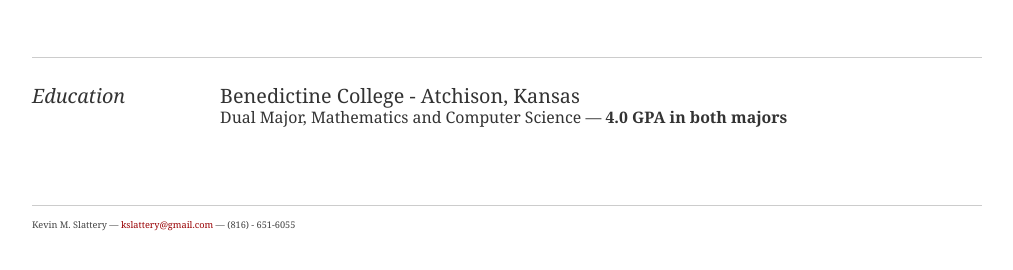
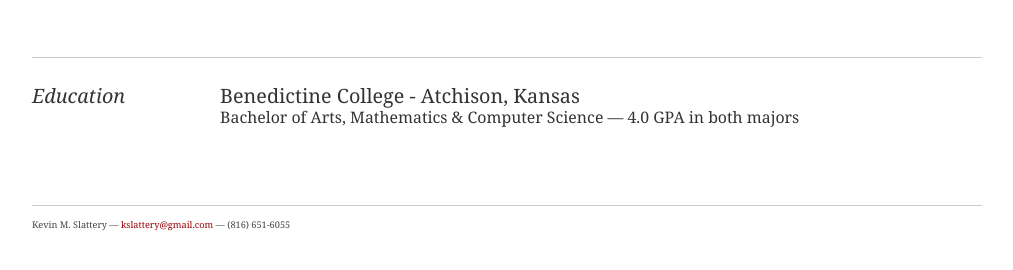
Before and after one commit to kslattery/kslattery.github.io, a Jekyll site: the page pages/slattery_resume.html, which Jekyll copies as it is, in a window 1280 px wide and 900 px high, scrolled down 1006 px. Shown: the part 596-866 px from the top of the window, without its empty margins (133-1146 px from the left). Built offline with Jekyll 4.4.1, drawn with Linux system fonts in a browser that asks for light colours; some of the changed text lies outside the part shown.

Commit message:
Update phone number formatting and degree info

```diff
--- a/pages/slattery_resume.html
+++ b/pages/slattery_resume.html
@@ -32,7 +32,7 @@
 					<div class="contact-info">
                         <!---// 						<h3><a id="pdf" href="#">Download PDF</a></h3> -->
 						<h3><a class="spamspan" href="mailto:kslattery@gmail.com">kslattery@gmail.com</a></h3>
-						<h3>(816)-651-6055</h3>
+						<h3>(816) 651-6055</h3>
 					</div><!--// .contact-info -->
 				</div>
 			</div><!--// .yui-gc -->
@@ -162,7 +162,7 @@
 						</div>
 						<div class="yui-u">
 							<h2>Benedictine College - Atchison, Kansas</h2>
-							<h3>Dual Major, Mathematics and Computer Science &mdash; <strong>4.0 GPA in both majors</strong> </h3>
+                            <h3>Bachelor of Arts, Mathematics & Computer Science &mdash; 4.0 GPA in both majors </h3>
 						</div>
 					</div><!--// .yui-gf -->
 
@@ -172,7 +172,7 @@
 		</div><!--// bd -->
 
 		<div id="ft">
-			<p>Kevin M. Slattery &mdash; <a href="mailto:kslattery@gmail.com">kslattery@gmail.com</a> &mdash; (816) - 651-6055</p>
+			<p>Kevin M. Slattery &mdash; <a href="mailto:kslattery@gmail.com">kslattery@gmail.com</a> &mdash; (816) 651-6055</p>
 		</div><!--// footer -->
 
 	</div><!-- // inner -->
```
